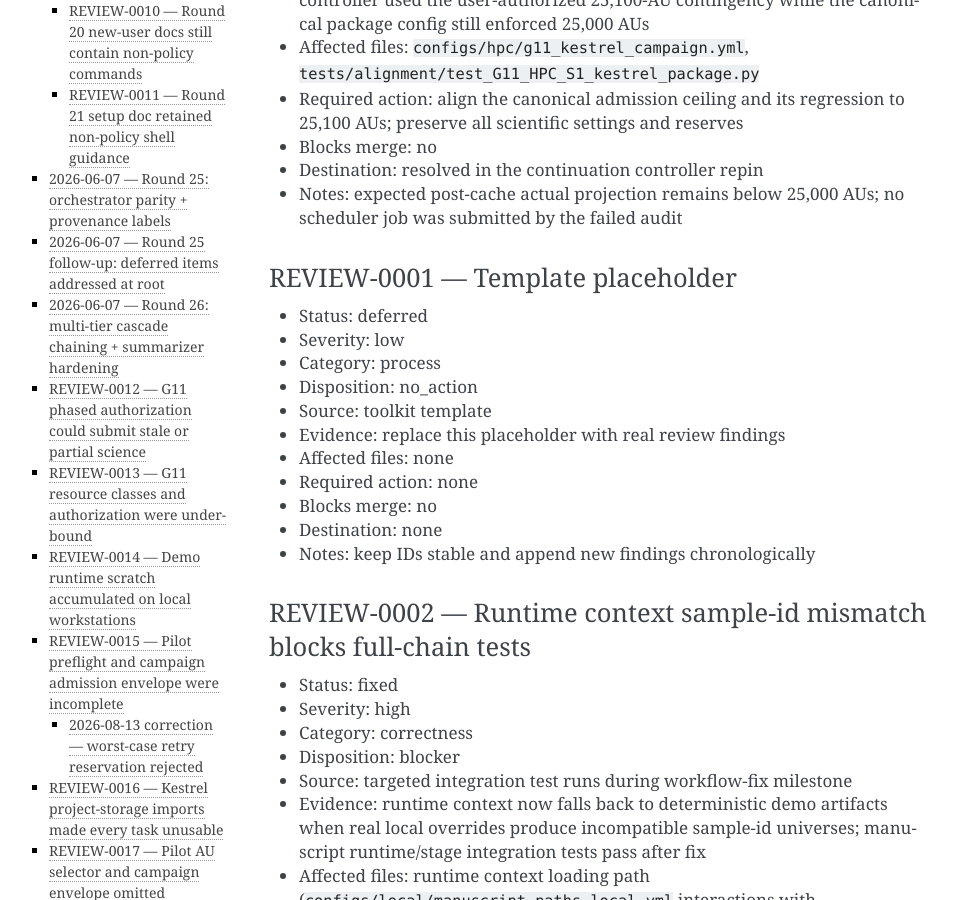
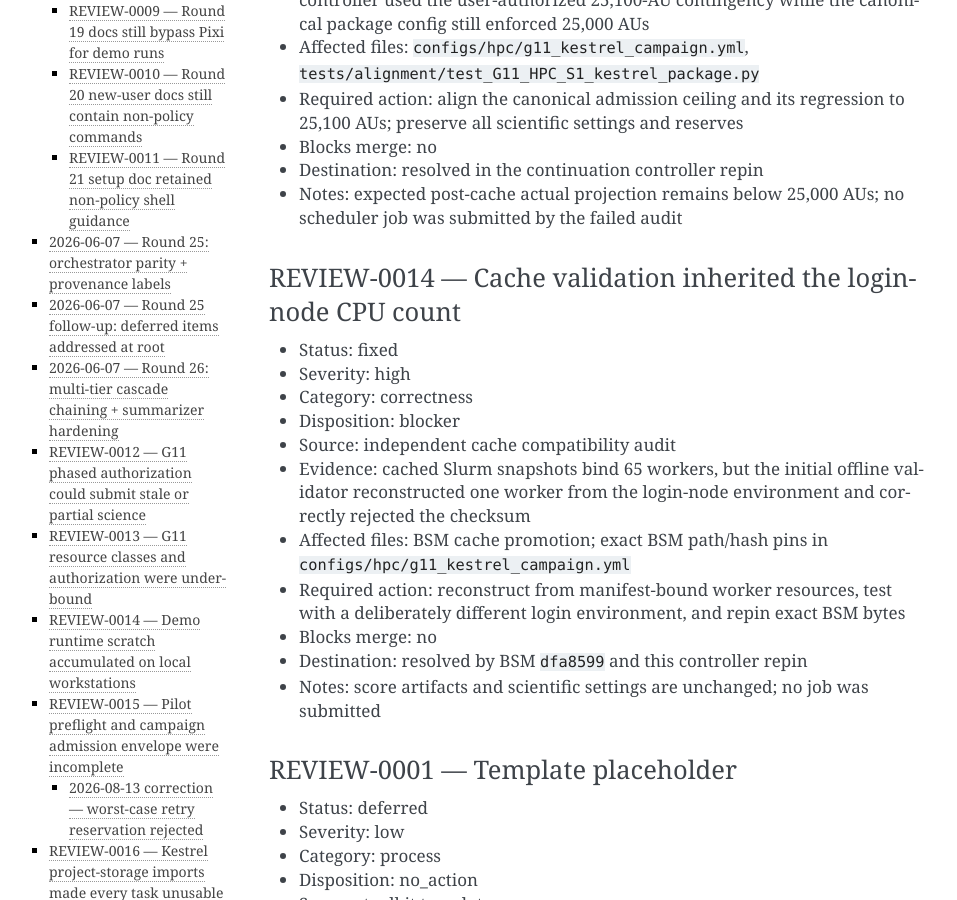
Before and after one commit to NatLabRockies/rfm-pipeline, a Sphinx documentation site: the page built from docs/review_register.md, in a window 1280 px wide and 900 px high, scrolled down 976 px. Shown: the whole window, without its empty margins (151-1108 px from the left). Built offline with Sphinx 7.4.7, drawn with Linux system fonts in a browser that asks for light colours; some of the changed text lies outside the part shown.

Commit message:
fix(hpc): pin worker-bound cache runtime

```diff
--- a/docs/review_register.md
+++ b/docs/review_register.md
@@ -36,6 +36,20 @@
 - Blocks merge: no
 - Destination: resolved in the continuation controller repin
 - Notes: expected post-cache actual projection remains below 25,000 AUs; no scheduler job was submitted by the failed audit
+
+### REVIEW-0014 — Cache validation inherited the login-node CPU count
+
+- Status: fixed
+- Severity: high
+- Category: correctness
+- Disposition: blocker
+- Source: independent cache compatibility audit
+- Evidence: cached Slurm snapshots bind 65 workers, but the initial offline validator reconstructed one worker from the login-node environment and correctly rejected the checksum
+- Affected files: BSM cache promotion; exact BSM path/hash pins in `configs/hpc/g11_kestrel_campaign.yml`
+- Required action: reconstruct from manifest-bound worker resources, test with a deliberately different login environment, and repin exact BSM bytes
+- Blocks merge: no
+- Destination: resolved by BSM `dfa8599` and this controller repin
+- Notes: score artifacts and scientific settings are unchanged; no job was submitted
 
 ### REVIEW-0001 — Template placeholder
 
```
Also changed, not shown: docs/AGENT_SYNC.md (+4 -0 lines), 2 other files.
